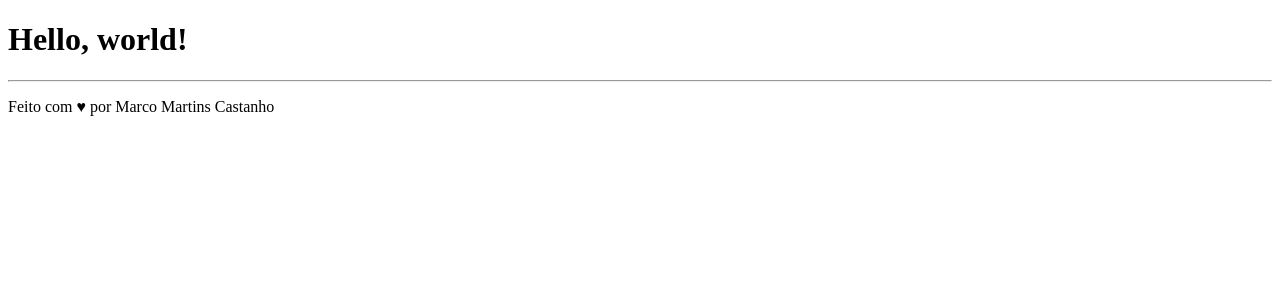
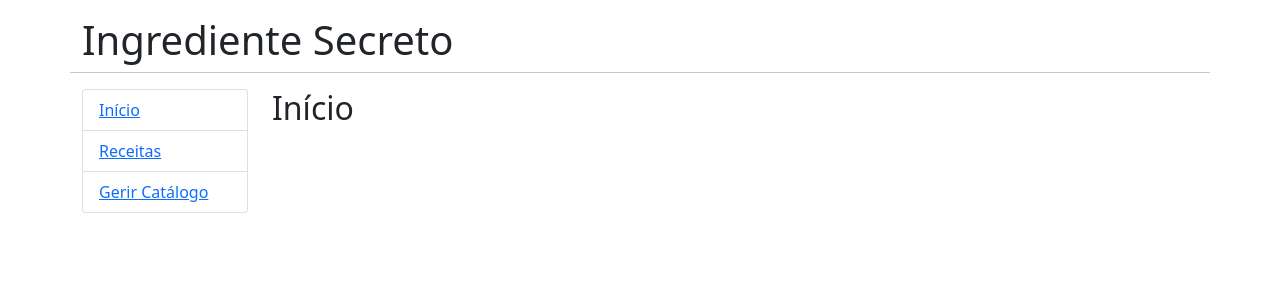
Before and after one commit to marcomartinscastanho/Secret-Ingredient-Frontend, a React (Create React App) app: page / in a window 1280 px wide. Shown: the top 300 px of the page. Built offline with nearby package versions, Linux system fonts and the light colour scheme.

Commit message:
Added bootstrap and created App navigation

```diff
--- a/package.json
+++ b/package.json
@@ -12,6 +12,7 @@
     "@types/react-dom": "^17.0.9",
     "react": "^17.0.2",
     "react-dom": "^17.0.2",
+    "react-router-dom": "^5.3.0",
     "react-scripts": "4.0.3",
     "typescript": "^4.4.3",
     "web-vitals": "^1.1.2"
@@ -39,5 +40,8 @@
       "last 1 firefox version",
       "last 1 safari version"
     ]
+  },
+  "devDependencies": {
+    "@types/react-router-dom": "^5.3.0"
   }
 }
--- a/public/index.html
+++ b/public/index.html
@@ -10,34 +10,12 @@
       content="Web site created using create-react-app"
     />
     <link rel="apple-touch-icon" href="%PUBLIC_URL%/logo192.png" />
-    <!--
-      manifest.json provides metadata used when your web app is installed on a
-      user's mobile device or desktop. See https://developers.google.com/web/fundamentals/web-app-manifest/
-    -->
     <link rel="manifest" href="%PUBLIC_URL%/manifest.json" />
-    <!--
-      Notice the use of %PUBLIC_URL% in the tags above.
-      It will be replaced with the URL of the `public` folder during the build.
-      Only files inside the `public` folder can be referenced from the HTML.
-
-      Unlike "/favicon.ico" or "favicon.ico", "%PUBLIC_URL%/favicon.ico" will
-      work correctly both with client-side routing and a non-root public URL.
-      Learn how to configure a non-root public URL by running `npm run build`.
-    -->
     <title>Ingrediente Secreto</title>
+    <link href="https://cdn.jsdelivr.net/npm/bootstrap@5.1.1/dist/css/bootstrap.min.css" rel="stylesheet" integrity="sha384-F3w7mX95PdgyTmZZMECAngseQB83DfGTowi0iMjiWaeVhAn4FJkqJByhZMI3AhiU" crossorigin="anonymous">
   </head>
   <body>
     <noscript>You need to enable JavaScript to run this app.</noscript>
     <div id="root"></div>
-    <!--
-      This HTML file is a template.
-      If you open it directly in the browser, you will see an empty page.
-
-      You can add webfonts, meta tags, or analytics to this file.
-      The build step will place the bundled scripts into the <body> tag.
-
-      To begin the development, run `npm start` or `yarn start`.
-      To create a production bundle, use `npm run build` or `yarn build`.
-    -->
   </body>
 </html>
--- a/src/App.tsx
+++ b/src/App.tsx
@@ -1,17 +1,59 @@
-import React, { Component } from "react";
-import AppFooter from "./AppFooter";
+import React, { Fragment } from "react";
+import { HashRouter as Router, Switch, Route, Link } from "react-router-dom";
 
-export class App extends Component {
-  render() {
-    return (
-      <div>
-        <div>
-          <h1>Hello, world!</h1>
+export function App() {
+  return (
+    <Router>
+      <div className="container">
+        <div className="row">
+          <h1 className="mt-3">Ingrediente Secreto</h1>
+          <hr className="mb-3"></hr>
         </div>
-        <AppFooter />
+        <div className="row">
+          <div className="col-md-2">
+            <nav>
+              <ul className="list-group">
+                <li className="list-group-item">
+                  <Link to="/">Início</Link>
+                </li>
+                <li className="list-group-item">
+                  <Link to="/recipes">Receitas</Link>
+                </li>
+                <li className="list-group-item">
+                  <Link to="/admin">Gerir Catálogo</Link>
+                </li>
+              </ul>
+            </nav>
+          </div>
+          <div className="col-md-10">
+            <Switch>
+              <Route path="/recipes">
+                <Recipes />
+              </Route>
+              <Route path="/admin">
+                <Admin />
+              </Route>
+              <Route path="/">
+                <Home />
+              </Route>
+            </Switch>
+          </div>
+        </div>
       </div>
-    );
-  }
+    </Router>
+  );
+}
+
+function Home() {
+  return <h2>Início</h2>;
+}
+
+function Recipes() {
+  return <h2>Receitas</h2>;
+}
+
+function Admin() {
+  return <h2>Gerir Catálogo</h2>;
 }
 
 export default App;
```
Also changed, not shown: 1 other file (tests, documents, lock files or other folders).
